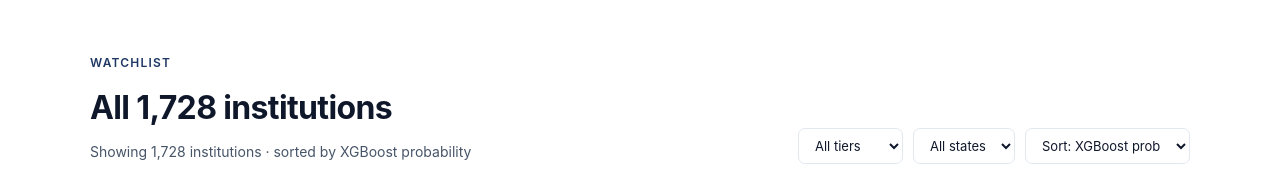
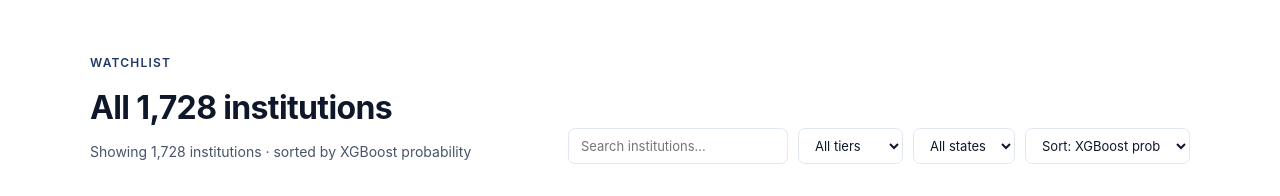
Before and after one commit to ecoulter350/institutional-risk-index, a Next.js app: page / in a window 1280 px wide. Shown: the part 3140-3336 px from the top of the page. Built offline with nearby package versions, Linux system fonts and the light colour scheme.

Commit message:
Add search bar to watchlist

```diff
--- a/components/Watchlist.js
+++ b/components/Watchlist.js
@@ -40,6 +40,7 @@ export default function Watchlist() {
   const [stateFilter, setStateFilter] = useState('All')
   const [sortBy, setSortBy] = useState('xgb_prob')
   const [page, setPage] = useState(0)
+  const [search, setSearch] = useState('')
   const PER_PAGE = 20
 
   const fmt = (v) => {
@@ -47,10 +48,11 @@ export default function Watchlist() {
     return (v * 100).toFixed(1) + '%'
   }
 
-  const filtered = useMemo(() => {
+ const filtered = useMemo(() => {
     return institutions
       .filter(i => tierFilter === 'All' || i.xgb_tier === tierFilter)
       .filter(i => stateFilter === 'All' || i.state_abbr === stateFilter)
+      .filter(i => !search || i.inst_name.toLowerCase().includes(search.toLowerCase()))
       .sort((a, b) => {
         if (sortBy === 'xgb_prob') return (b.xgb_prob || 0) - (a.xgb_prob || 0)
         if (sortBy === 'stress_score') return (b.stress_score || 0) - (a.stress_score || 0)
@@ -128,6 +130,22 @@ export default function Watchlist() {
           </div>
 
           <div style={{ display: 'flex', gap: 10, flexWrap: 'wrap' }}>
+                 <input
+              type="text"
+              placeholder="Search institutions..."
+              value={search}
+              onChange={e => { setSearch(e.target.value); setPage(0) }}
+              style={{
+                padding: '8px 12px',
+                border: '1px solid var(--border)',
+                borderRadius: 7,
+                fontSize: 13,
+                color: 'var(--text-primary)',
+                background: 'white',
+                width: 220,
+                outline: 'none',
+              }}
+            />
             <select
               value={tierFilter}
               onChange={e => { setTierFilter(e.target.value); setPage(0) }}
```
